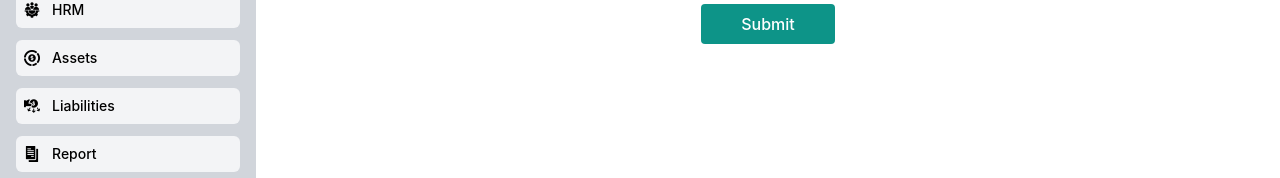
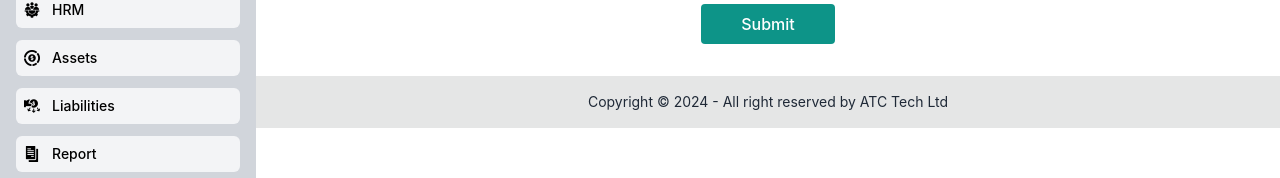
Before and after one commit to MDYeaminIslam/NGO_Project, a React (Vite) app: page /edit_fixed_asset in a window 1280 px wide. Shown: the part 532-710 px from the top of the page. Built offline with nearby package versions, Linux system fonts and the light colour scheme; no server answers; sample sign-in values are in the browser's storage.

Commit message:
footer added

```diff
--- a/src/App.jsx
+++ b/src/App.jsx
@@ -4,6 +4,7 @@ import './App.css'
 import SideNavbar from './component/sidebar/SideNavbar'
 import MobileNav from './component/Navbar/MobileNav'
 import AdminRoute from './router/AdminRoute'
+import Footer from './component/Footer'
 
 
 
@@ -16,7 +17,7 @@ function App() {
             <SideNavbar />
           </div>
 
-          <div className='min-w-full'>
+          <div className='min-w-full block md:hidden'>
             <MobileNav />
           </div>
 
@@ -27,6 +28,7 @@ function App() {
 
           <div className='h-screen overflow-y-scroll '>
             <Outlet />
+            <div className='mt-4'>  <Footer /></div>
           </div>
         </div>
       </div>
```
